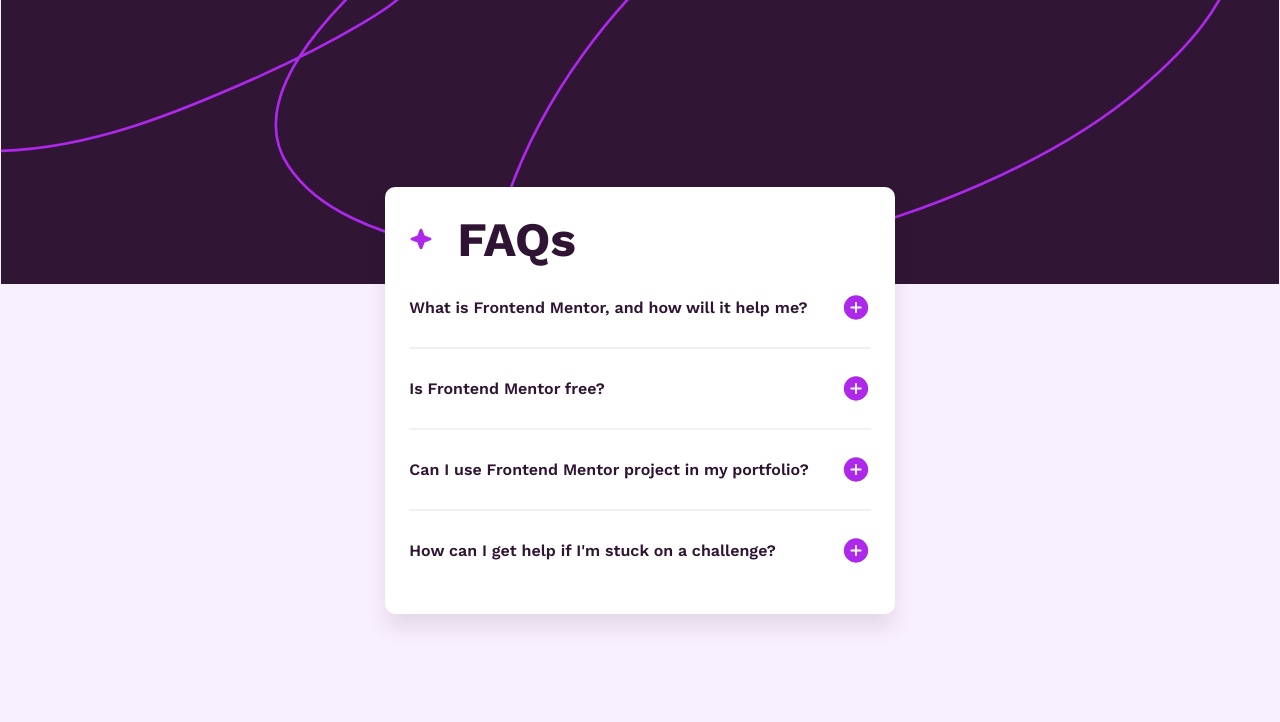
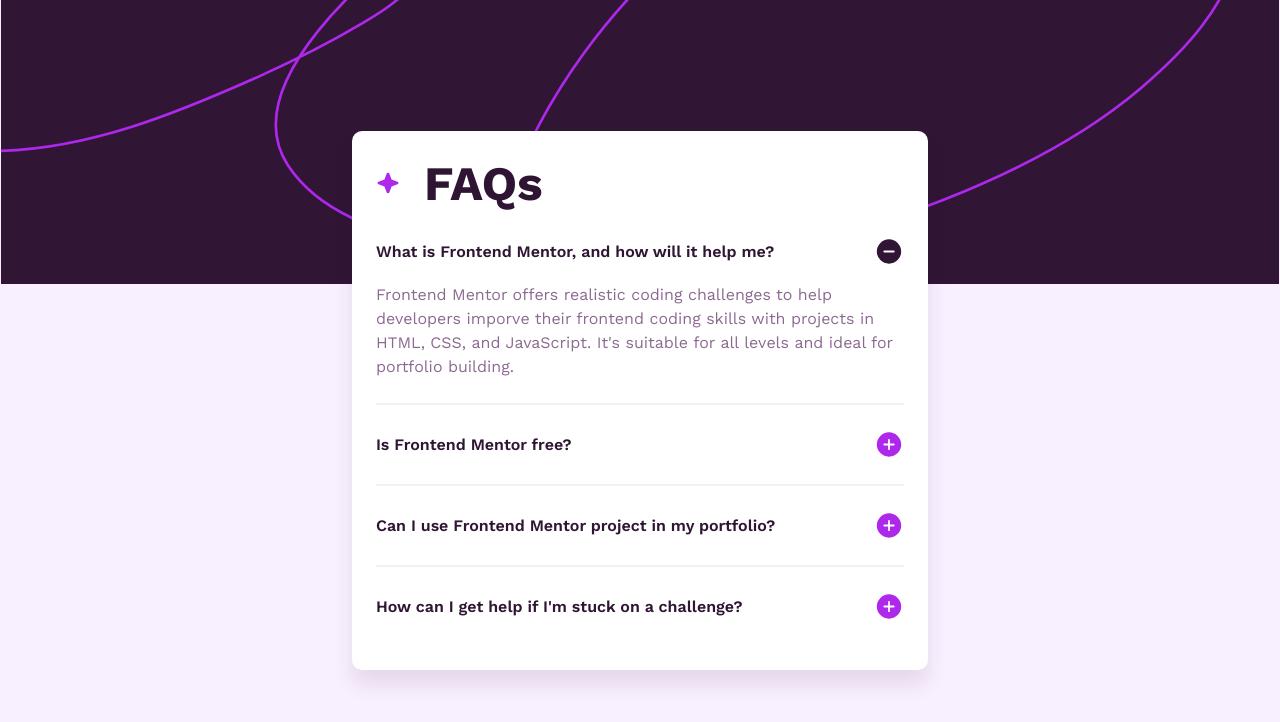
Before and after one commit to Gbw699/faq-accordion-frontend-mentor, an Angular app: page / in a window 1280 px wide. Shown: the top 722 px of the page. Built offline with nearby package versions, Linux system fonts and the light colour scheme.

Commit message:
STYLE set default state of accordion to open for improved user experience

```diff
--- a/src/app/app.component.html
+++ b/src/app/app.component.html
@@ -8,7 +8,7 @@
     <h1 class="title">FAQs</h1>
   </header>
   <main class="accordions-container">
-    <details class="accordion">
+    <details class="accordion" open>
       <summary class="question">
         What is Frontend Mentor, and how will it help me?
         <img
```
